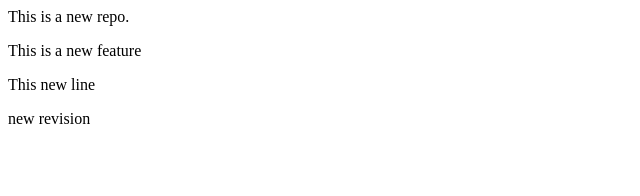
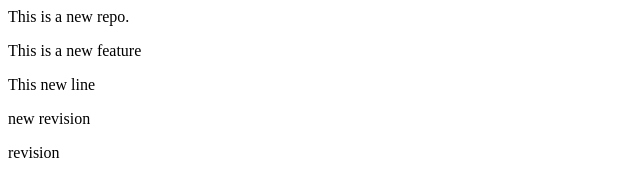
Before and after one commit to TAUSIF4/localrepo, a plain HTML site: page index.html in a window 1280 px wide. Shown: the full height of the page, 0-640 px from the left. Drawn offline with Linux system fonts and the light colour scheme.

Commit message:
Update index.html
revision

```diff
--- a/index.html
+++ b/index.html
@@ -2,4 +2,4 @@
 <p>This is a new feature</p>
 <p>This new line</p>
 <p>new revision
-</p>
+<p>revision</p>
```
